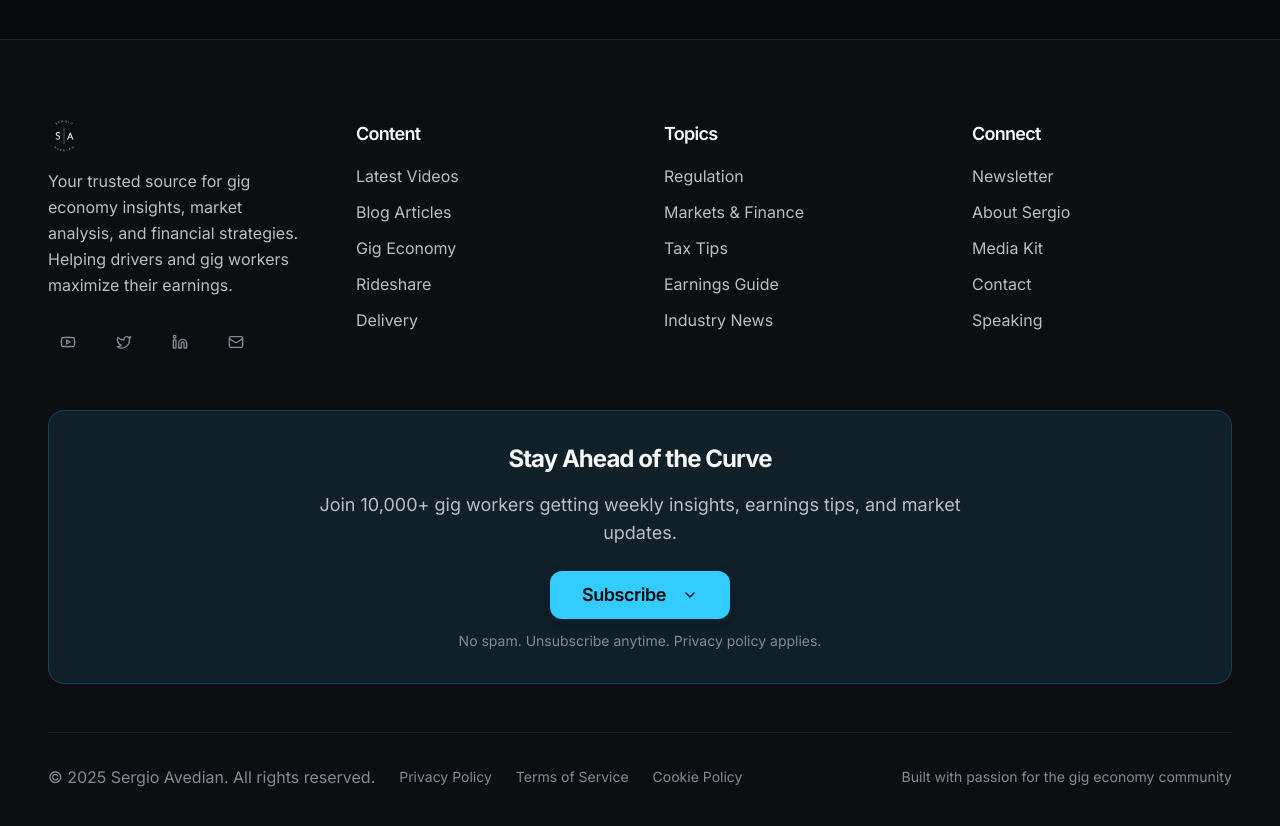
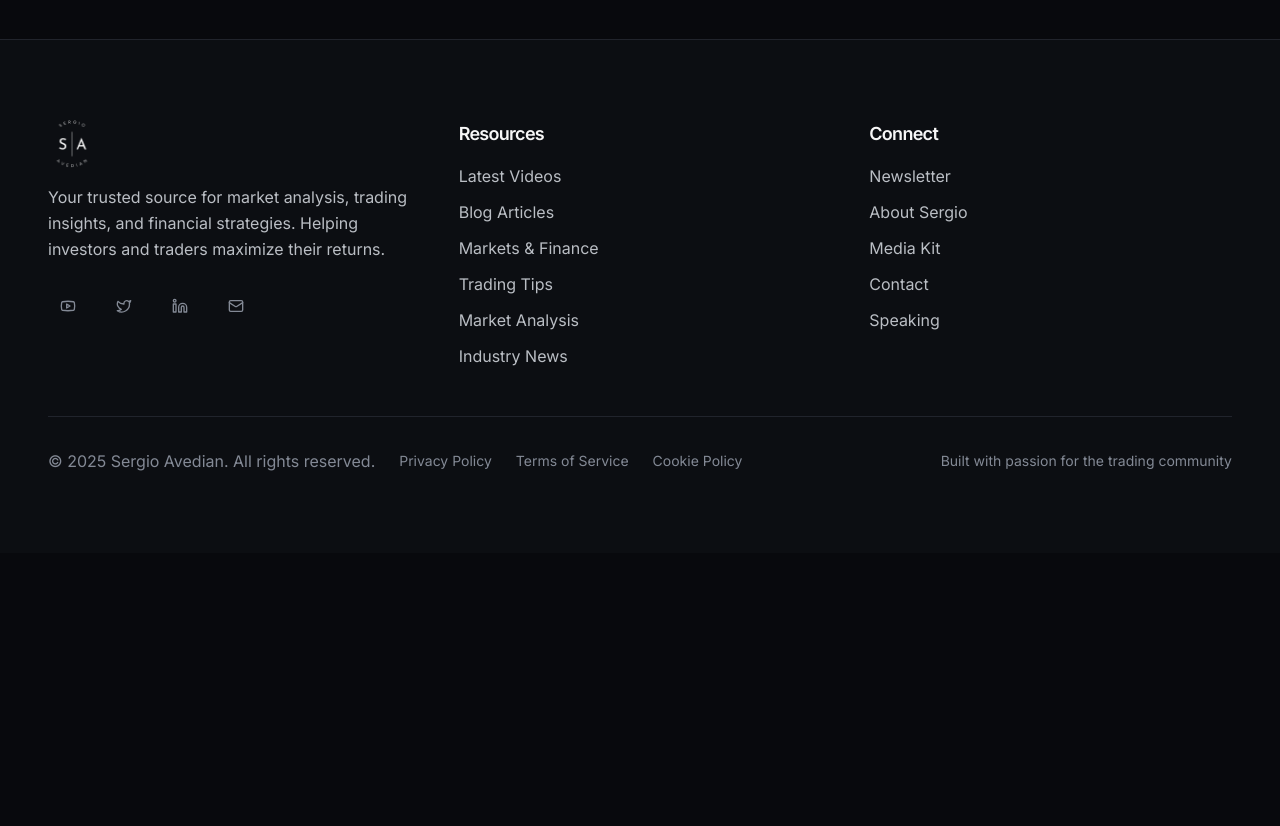
Before and after one commit to headyradio/sergio-avedian-next, a React (Vite) app: page /coaching in a window 1280 px wide. Shown: the part 6440-7266 px from the top of the page. After the commit the page ends 6993 px from the top, so only its background shows below. Built offline with nearby package versions, Linux system fonts and the light colour scheme.

Commit message:
Refactor footer and remove gig references

```diff
--- a/src/components/CMSHeroSection.tsx
+++ b/src/components/CMSHeroSection.tsx
@@ -51,8 +51,8 @@ const CMSHeroSection = () => {
   };
 
   // Use CMS content with fallbacks
-  const heroTitle = homepageContent?.hero_title || latestVideo?.title || "Navigating the Gig Economy Revolution";
-  const heroDescription = homepageContent?.hero_description || latestVideo?.description?.substring(0, 200) || "Expert insights on rideshare, delivery, regulation, and financial strategies for gig workers. Join thousands who trust Sergio's analysis.";
+  const heroTitle = homepageContent?.hero_title || latestVideo?.title || "Mastering Financial Markets";
+  const heroDescription = homepageContent?.hero_description || latestVideo?.description?.substring(0, 200) || "Expert insights on trading, market analysis, and financial strategies for investors. Join thousands who trust Sergio's analysis.";
   const ctaPrimary = homepageContent?.hero_cta_primary || "Watch Latest Video";
   const ctaSecondary = homepageContent?.hero_cta_secondary || "Get Weekly Insights";
   const statsSubscribers = homepageContent?.stats_subscribers || "50K+";
@@ -144,7 +144,7 @@ const CMSHeroSection = () => {
             <div className="relative">
               <img
                 src={homepageContent?.hero_image_url || latestVideo?.thumbnail_high || sergioHero}
-                alt={homepageContent?.hero_image_alt || (latestVideo ? latestVideo.title : "Sergio Avedian - Gig Economy Expert")}
+                alt={homepageContent?.hero_image_alt || (latestVideo ? latestVideo.title : "Sergio Avedian - Financial Trading Expert")}
                 className="w-full h-auto rounded-3xl shadow-large"
               />
               {/* Play overlay */}
--- a/src/components/Footer.tsx
+++ b/src/components/Footer.tsx
@@ -8,22 +8,13 @@ const Footer = () => {
 
   const footerSections = [
     {
-      title: "Content",
+      title: "Resources",
       links: [
         { label: "Latest Videos", href: "#videos" },
         { label: "Blog Articles", href: "#blog" },
-        { label: "Gig Economy", href: "#category/gig-economy" },
-        { label: "Rideshare", href: "#category/rideshare" },
-        { label: "Delivery", href: "#category/delivery" },
-      ]
-    },
-    {
-      title: "Topics",
-      links: [
-        { label: "Regulation", href: "#category/regulation" },
         { label: "Markets & Finance", href: "#category/finance" },
-        { label: "Tax Tips", href: "#tax-tips" },
-        { label: "Earnings Guide", href: "#earnings" },
+        { label: "Trading Tips", href: "#trading-tips" },
+        { label: "Market Analysis", href: "#analysis" },
         { label: "Industry News", href: "#news" },
       ]
     },
@@ -43,18 +34,18 @@ const Footer = () => {
     <footer className="bg-surface border-t border-card-border">
       <div className="editorial-container py-16 lg:py-20">
         {/* Main Footer Content */}
-        <div className="grid md:grid-cols-2 lg:grid-cols-4 gap-8 lg:gap-12 mb-12">
+        <div className="grid md:grid-cols-2 lg:grid-cols-3 gap-8 lg:gap-12 mb-12">
           {/* Brand Section */}
           <div className="lg:col-span-1">
             <div className="mb-4">
               <img
                 src={sergioAvedianLogo}
                 alt="Sergio Avedian"
-                className="h-8 w-auto object-contain"
+                className="h-12 w-auto object-contain"
               />
             </div>
             <p className="text-text-secondary mb-6 leading-relaxed">
-              Your trusted source for gig economy insights, market analysis, and financial strategies. Helping drivers and gig workers maximize their earnings.
+              Your trusted source for market analysis, trading insights, and financial strategies. Helping investors and traders maximize their returns.
             </p>
             <div className="flex items-center space-x-4">
               <Button variant="ghost" size="icon" className="text-text-muted hover:text-primary">
@@ -94,27 +85,6 @@ const Footer = () => {
           ))}
         </div>
 
-        {/* Newsletter Signup */}
-        <div className="bg-gradient-to-r from-cta/10 to-primary/10 border border-cta/20 rounded-2xl p-8 mb-12">
-          <div className="max-w-2xl mx-auto text-center">
-            <h4 className="text-2xl font-bold text-text-primary mb-4">
-              Stay Ahead of the Curve
-            </h4>
-            <p className="text-lg text-text-secondary mb-6">
-              Join 10,000+ gig workers getting weekly insights, earnings tips, and market updates.
-            </p>
-            <div className="flex justify-center">
-              <SubscribeDropdown
-                variant="cta"
-                size="lg"
-                className="text-lg px-8 py-4"
-              />
-            </div>
-            <p className="text-sm text-text-muted mt-3">
-              No spam. Unsubscribe anytime. Privacy policy applies.
-            </p>
-          </div>
-        </div>
 
         {/* Bottom Footer */}
         <div className="flex flex-col md:flex-row md:items-center md:justify-between pt-8 border-t border-card-border">
@@ -144,7 +114,7 @@ const Footer = () => {
             </div>
           </div>
           <div className="text-text-muted text-sm">
-            Built with passion for the gig economy community
+            Built with passion for the trading community
           </div>
         </div>
       </div>
--- a/src/components/VideoGrid.tsx
+++ b/src/components/VideoGrid.tsx
@@ -98,7 +98,7 @@ const VideoGrid = () => {
               Latest Videos
             </h2>
             <p className="text-lg text-text-secondary">
-              Stay informed with expert analysis on the gig economy
+              Stay informed with expert analysis on financial markets
             </p>
           </div>
           <Button variant="editorial" size="lg">
@@ -228,7 +228,7 @@ const VideoGrid = () => {
             Never Miss a Video
           </h3>
           <p className="text-lg text-text-secondary mb-8 max-w-2xl mx-auto">
-            Get notified when new videos drop. Join thousands of gig workers who stay ahead of the curve.
+            Get notified when new videos drop. Join thousands of investors who stay ahead of the curve.
           </p>
           <div className="flex justify-center">
             <SubscribeDropdown
--- a/src/components/VideoSection.tsx
+++ b/src/components/VideoSection.tsx
@@ -216,7 +216,7 @@ const VideoSection = () => {
               Latest Videos
             </h2>
             <p className="text-xl text-text-secondary prose-modern">
-              Stay informed with expert analysis on the gig economy
+              Stay informed with expert analysis on financial markets
             </p>
           </div>
         </div>
```
